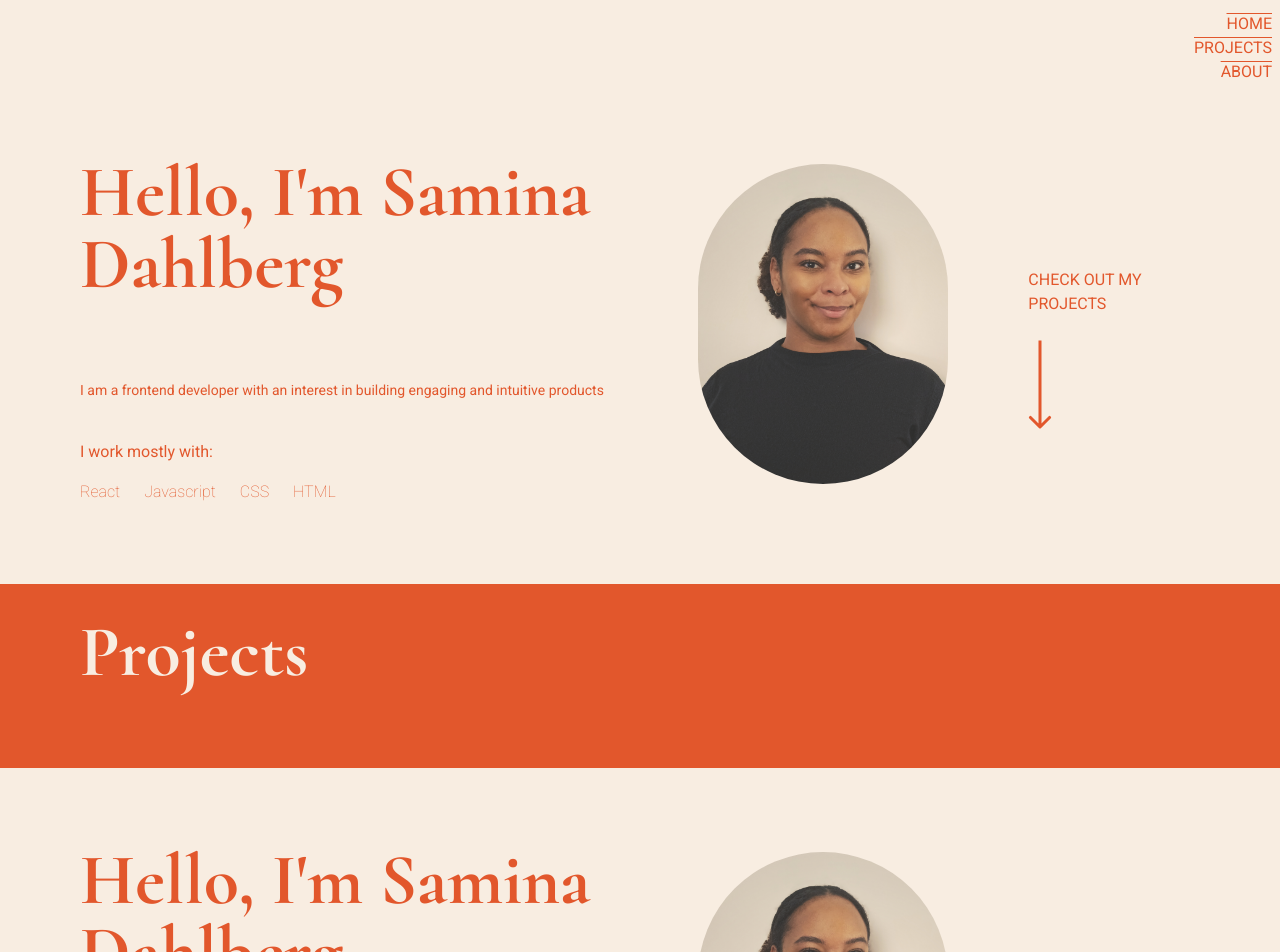
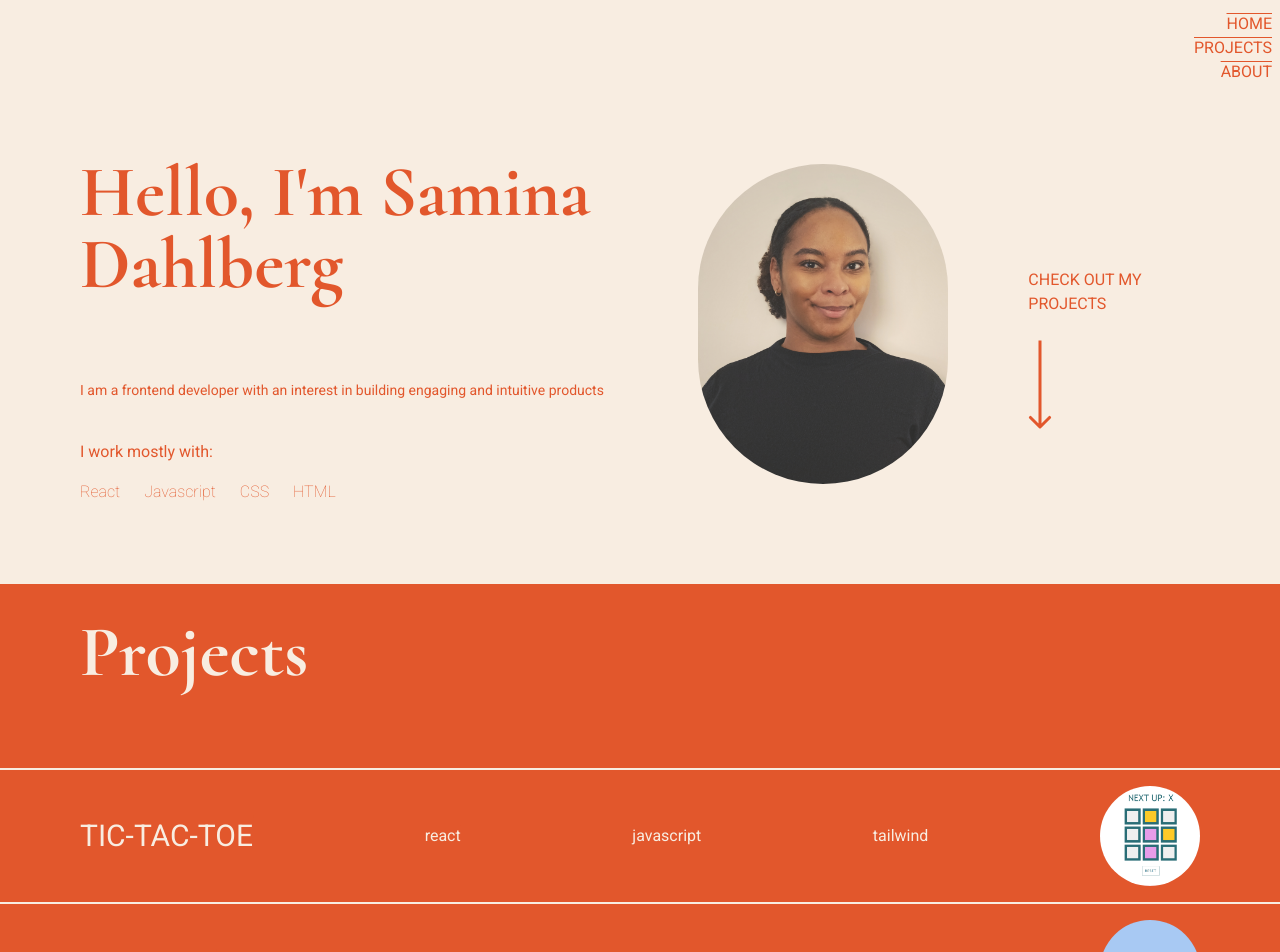
Before and after one commit to Samina-tenso/my-portfolio, a Next.js app: page /Home in a window 1280 px wide. Shown: the top 952 px of the page. Built offline with nearby package versions, Linux system fonts and the light colour scheme; a web font is replaced by a local one.

Commit message:
added projects and links to projects

```diff
--- a/pages/Home.jsx
+++ b/pages/Home.jsx
@@ -23,10 +23,10 @@ function Home() {
                 <div>
                     <Image src={myProfile}
                         alt="me"
-                        width="250px"
-                        height="320px"
+                        width={250}
+                        height={320}
                         layout="fixed"
-                        className='rounded-full '
+                        className='rounded-full'
                         sizes="(max-width:768px) 10vw"
                     />
                 </div>
--- a/pages/Projects.jsx
+++ b/pages/Projects.jsx
@@ -1,9 +1,28 @@
 import React from 'react'
+import DrumKit from '../public/DrumKit.png'
+import TickTackToe from '../public/TickTackToe.png'
+import Image from 'next/image'
 
 const projects = [
     {
-        projectName: 'Tic-tac-toe',
-        tags: 'react,'
+        projectName: 'tic-tac-toe',
+        path: 'https://samina-tenso.github.io/Tic-tac-toe/',
+        tags: [
+            'react',
+            'javascript',
+            'tailwind'
+
+        ],
+        image: TickTackToe,
+    },
+    {
+        projectName: 'drum-kit',
+        path: 'https://samina-tenso.github.io/drumKit/',
+        tags: ['javascript',
+            'html',
+            'css'
+        ],
+        image: DrumKit,
     }
 ]
 
@@ -11,12 +30,34 @@ function Projects() {
     return (
         <div id="projects" className='bg-red m-0'>
             <h1 className='font-serif text-beige text-5xl mb-10 mt-0 pt-8 text-center sm:text-left ml-20 sm:text-6xl sm:pt-8 sm:mt-0 sm:mb-20 md:text-7xl'>Projects </h1>
-            <div className=" border-2 border-beige">
-                <h2></h2>
-                <h4> </h4>
+            <div>
+                {projects.map((project, index) => {
+                    console.log(project.image)
+
+                    return <a href={project.path}> < div key={index} className=" flex py-4 place-items-center justify-between px-20 text-beige border-t-2 border-beige" >
+                        <h2 className=" text-3xl uppercase">{project.projectName}</h2>
+
+                        {project.tags.map((tag, index) => {
+                            return <ul > <li key={index}>{tag} </li></ul>
+                        })}
+
+                        <Image
+                            src={project.image}
+                            alt="project image"
+                            width={100}
+                            height={100}
+                            className='rounded-full '
+
+
+
+                        />
+
+                    </div>
+                    </a>
+                })}
 
             </div>
-        </div>
+        </div >
     )
 }
 
```
Also changed, not shown: public/DrumKit.png (added), public/TickTackToe.png (added).
